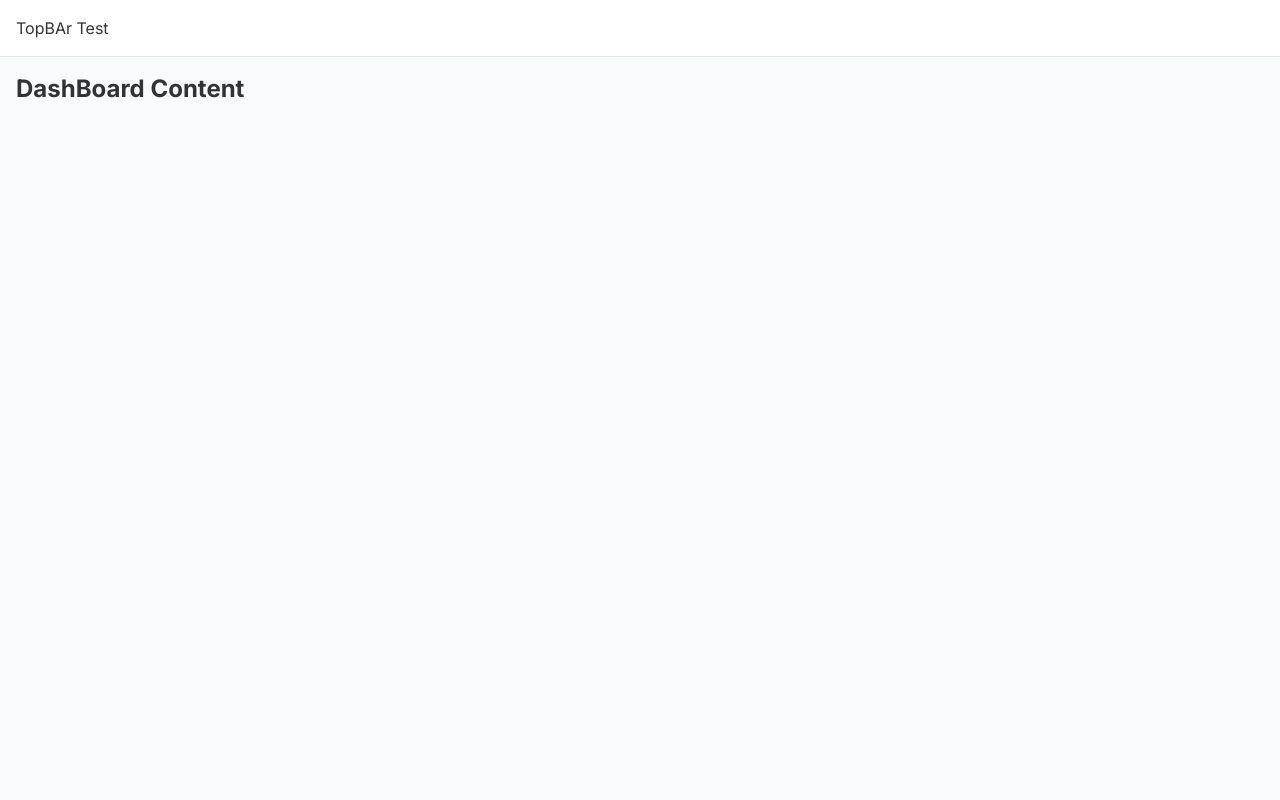
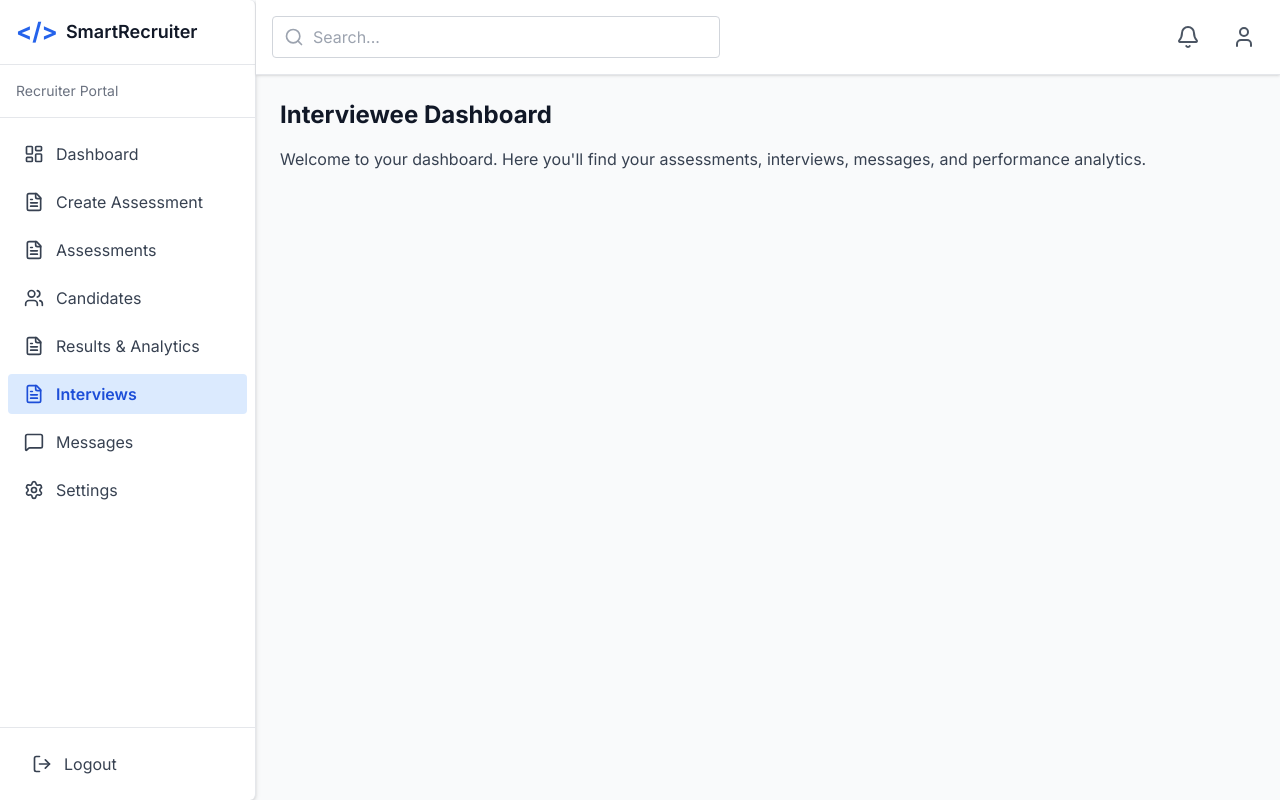
Before and after one commit to awuorochelle75/SmartRecruiter, a React (Vite) app in the folder client/: page /interviewee in a window 1280 px wide. Built offline with nearby package versions, Linux system fonts and the light colour scheme.

Commit message:
adjust the topbar using dummy data

```diff
--- a/client/src/App.jsx
+++ b/client/src/App.jsx
@@ -8,6 +8,8 @@ import { ThemeProvider } from './components/ThemeProvider';
 import IntervieweeDashboard from './pages/Interviewee/IntervieweeDashboard';
 import RecruiterDashboard from './pages/Recruiter/RecruiterDashboard';
 import IntervieweeSidebar from './components/IntervieweeSidebar';
+import NavbarDashboard from './components/NavbarDashboard';
+
 
 function App() {
   return (
@@ -17,6 +19,7 @@ function App() {
     <BrowserRouter>
      <Routes>
       <Route path="/" element={<Home />} />
+      <Route path='/navbar' element={<NavbarDashboard/>}/>
       <Route path="/signup" element={<Signup />} />
       <Route path="/login" element={<Login />} />
       <Route path="/interviewee" element={<IntervieweeDashboard />} />
--- a/client/src/components/NavbarDashboard.jsx
+++ b/client/src/components/NavbarDashboard.jsx
@@ -1,28 +1,30 @@
-"use client"
+import React from "react";
+import { Search, Bell, User } from "lucide-react";
 
-import { Link } from 'react-router-dom';
-import { Button } from './ui/button';
-import { useState } from 'react';
-import ThemeToggle  from './ThemeToggle'
-import { Code2 } from 'lucide-react';
+const NavbarDashboard = () => {
+  return (
+    <div className="flex items-center justify-between p-4 border-b bg-white shadow-sm">
+      {/* Search Bar */}
+      <div className="relative flex items-center w-full max-w-md">
+        <Search className="absolute left-3 text-gray-400 dark:text-gray-500 h-5 w-5" />
+        <input
+          type="text"
+          placeholder="Search..."
+          className="pl-10 pr-4 py-2 border border-gray-300 rounded-md w-full focus:outline-none focus:ring-2 focus:ring-blue-500 dark:bg-gray-800 dark:border-gray-700 dark:text-white"
+        />
+      </div>
 
-
-function NavbarDashboard(){
- return (
-    <nav className="w-full bg-white-500 text-black px-3 flex justify-between mt-3 ">
-       <Link to = "/" className='flex items-center space-x-2 '>
-        <Code2 className='h-8  w-8 text-primary' />
-         <span className='text-xl font-bold text-foreground'>SmartRecruiter</span>
-       </Link>
-        <div className = "space-x-10">
-            <Link to = "/">Home</Link>
-            <Link to = "/login">Login</Link>
-        </div>
-        <ThemeToggle />
-
-    </nav>
+      {/* Right Icons */}
+      <div className="flex items-center space-x-4 ml-4">
+        <button className="text-gray-600 hover:text-blue-600 dark:text-gray-400 dark:hover:text-blue-500 rounded-full p-2">
+          <Bell className="h-6 w-6" />
+        </button>
+        <button className="text-gray-600 hover:text-blue-600 dark:text-gray-400 dark:hover:text-blue-500 rounded-full p-2">
+          <User className="h-6 w-6" />
+        </button>
+      </div>
+    </div>
   );
-}
-
+};
 
 export default NavbarDashboard;
--- a/client/src/pages/Interviewee/IntervieweeDashboard.jsx
+++ b/client/src/pages/Interviewee/IntervieweeDashboard.jsx
@@ -1,19 +1,28 @@
 import React from "react";
+import { Search, Bell, User } from "lucide-react";
+import IntervieweeSidebar from "../../components/IntervieweeSidebar"; // adjust path if needed
+import Navbar from "../../components/Navbar";
+import NavbarDashboard from "../../components/NavbarDashboard";
 
 const IntervieweeDashboard = () => {
   return (
-    <div className="flex min-h-screen font-scan">
+    <div className="flex min-h-screen font-sans bg-gray-50">
+      <IntervieweeSidebar />
 
-      {/* {main content} */}
+      {/* Main Content */}
       <div className="flex-1 flex flex-col">
-        {/* {topbar} */}
-        <div className="p-4 border-b bg-white">
-          <p>TopBAr Test</p>
-        </div>
-        {/* {page content} */}
-        <div className="flex-1 p-4 bg-gray-50">
-          {/* {main dashboard} */}
-          <h2 className="text-2xl font-bold">DashBoard Content</h2>
+        {/* Topbar */}
+        <NavbarDashboard/>
+
+        {/* Page Content */}
+        <div className="flex-1 p-6">
+          <h2 className="text-2xl font-bold text-gray-900 mb-4">
+            Interviewee Dashboard
+          </h2>
+          <p className="text-gray-700">
+            Welcome to your dashboard. Here you'll find your assessments,
+            interviews, messages, and performance analytics.
+          </p>
         </div>
       </div>
     </div>
```
